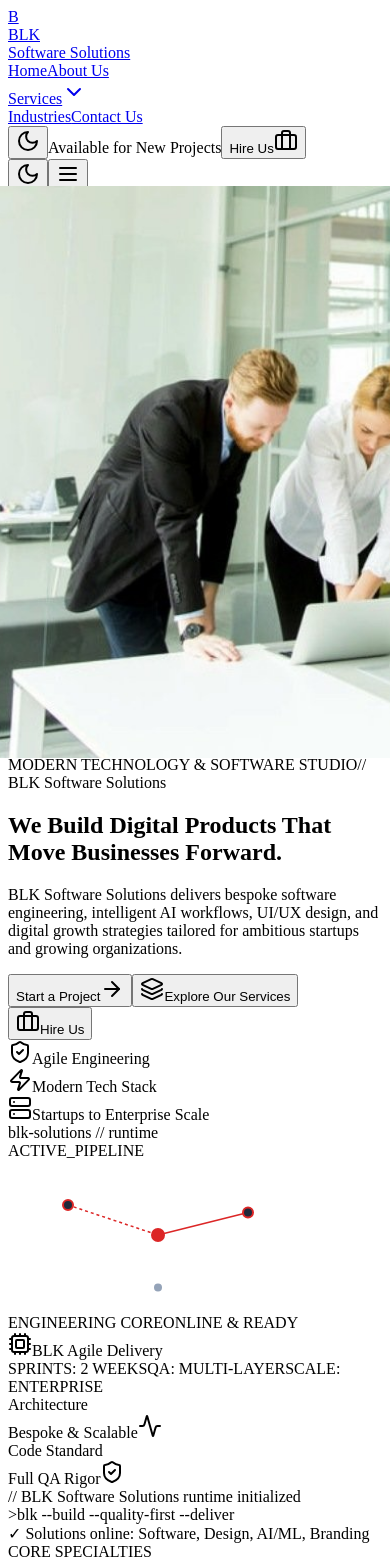
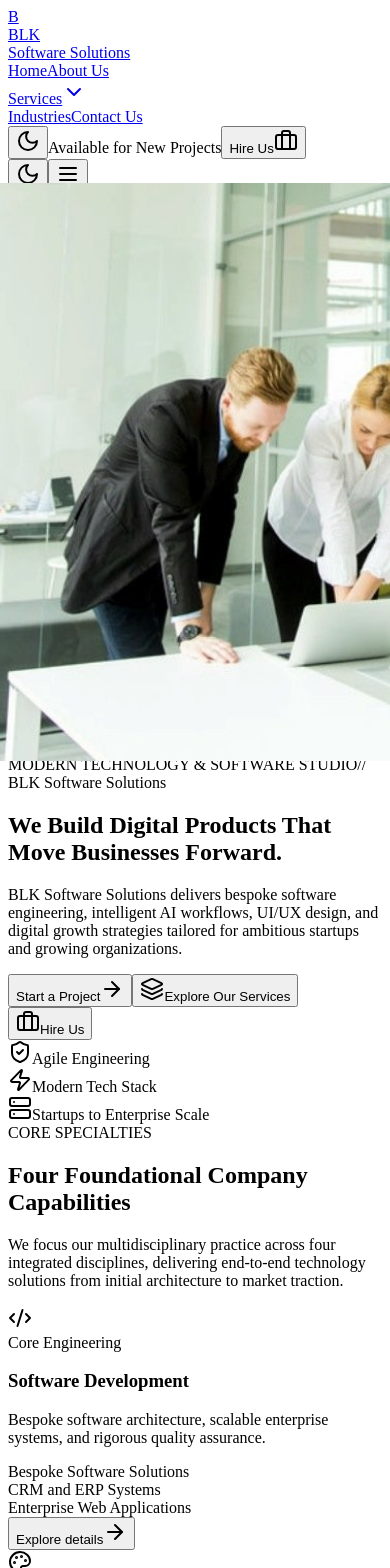
Before and after one commit to kankatala19/BLK-Intro, a React (Vite) app: page /#/ in a window 390 px wide. Shown: the top 1568 px of the page. Built offline with nearby package versions, Linux system fonts and the light colour scheme; the HTML template or start-up script is replaced by a standard one.

Commit message:
feat(hero): remove BLK agile console, highlight collaboration image as full cinematic banner, and balance white dominance with rich contrast styling

```diff
--- a/src/components/sections/AboutSection.jsx
+++ b/src/components/sections/AboutSection.jsx
@@ -91,10 +91,10 @@ export const AboutSection = () => {
                 <motion.div
                   key={pillar.title}
                   variants={fadeIn('up', idx * 0.08)}
-                  className="glass-panel p-6 rounded-2xl border border-slate-200 dark:border-white/10 hover:border-crimson-600/40 transition-colors space-y-4 shadow-sm"
+                  className="bg-white dark:bg-dark-900 p-6 rounded-2xl border border-slate-200/90 dark:border-white/10 hover:border-crimson-600/40 transition-all space-y-4 shadow-sm hover:shadow-lg"
                 >
-                  <div className="w-11 h-11 rounded-xl bg-slate-100 dark:bg-dark-850 border border-slate-200 dark:border-dark-750 flex items-center justify-center text-crimson-600 shadow-sm">
-                    <IconComp className="w-5 h-5" />
+                  <div className="w-12 h-12 rounded-xl bg-slate-900 dark:bg-dark-800 border border-slate-800 dark:border-dark-700 flex items-center justify-center text-white shadow-md">
+                    <IconComp className="w-6 h-6 text-crimson-500" />
                   </div>
 
                   <div className="space-y-2">
--- a/src/components/sections/Hero.jsx
+++ b/src/components/sections/Hero.jsx
@@ -1,7 +1,7 @@
 import React from 'react';
 import { useNavigate } from 'react-router-dom';
 import { motion } from 'framer-motion';
-import { ArrowRight, Layers, Cpu, ShieldCheck, Activity, Zap, Server, Briefcase } from 'lucide-react';
+import { ArrowRight, Layers, ShieldCheck, Zap, Server, Briefcase } from 'lucide-react';
 import { Container } from '../ui/Container';
 import { Button } from '../ui/Button';
 import { Badge } from '../ui/Badge';
@@ -12,49 +12,48 @@ export const Hero = () => {
   const navigate = useNavigate();
 
   return (
-    <section id="home" className="relative pt-32 pb-20 md:pt-40 md:pb-28 overflow-hidden bg-slate-50 dark:bg-dark-950 transition-colors w-full">
+    <section id="home" className="relative pt-32 pb-24 md:pt-44 md:pb-32 overflow-hidden bg-[#07090E] text-white transition-colors w-full min-h-[85vh] lg:min-h-[88vh] flex items-center">
       {/* Background Image Layer: Modern Engineering Collaboration */}
       <div className="absolute inset-0 z-0 overflow-hidden pointer-events-none select-none">
-        {/* Collaborative Team Photo - Highlighted & Crisp */}
+        {/* Collaborative Team Photo - Highlighted & Cinematic Across Full Hero */}
         <motion.img
           src="/images/blk-img.jpg"
           alt="BLK Engineering Team"
-          initial={{ scale: 1.05, opacity: 0 }}
-          animate={{ scale: [1.05, 1.01, 1.04], opacity: 1 }}
+          initial={{ scale: 1.06, opacity: 0 }}
+          animate={{ scale: [1.06, 1.01, 1.04], opacity: 1 }}
           transition={{
-            scale: { duration: 22, repeat: Infinity, ease: "easeInOut" },
-            opacity: { duration: 1, ease: "easeOut" }
+            scale: { duration: 25, repeat: Infinity, ease: 'easeInOut' },
+            opacity: { duration: 1, ease: 'easeOut' },
           }}
-          className="w-full h-full object-cover object-[80%_35%] lg:object-[85%_30%] opacity-80 lg:opacity-90 dark:opacity-35 brightness-[1.03] contrast-[1.10] saturate-[1.08] dark:brightness-75 dark:contrast-125 transition-all"
+          className="w-full h-full object-cover object-[75%_25%] md:object-[70%_25%] lg:object-[65%_30%] opacity-90 brightness-[0.88] contrast-[1.12] saturate-[1.1] transition-all"
         />
 
-        {/* Ambient Gradient Overlays: Clear text contrast on left, fully highlighted image on right */}
-        <div className="absolute inset-0 bg-gradient-to-r from-slate-50 via-slate-50/92 via-40% md:via-45% to-slate-50/15 dark:from-dark-950 dark:via-dark-950/95 dark:via-40% dark:to-transparent" />
-        <div className="absolute inset-0 bg-gradient-to-b from-slate-50/70 via-transparent via-15% to-slate-50/80 dark:from-dark-950/70 dark:via-transparent dark:to-dark-950" />
+        {/* Ambient Gradient Overlays: Deep cinematic gradient for maximum text contrast on left, fully highlighted image across right */}
+        <div className="absolute inset-0 bg-gradient-to-r from-[#07090E]/95 via-[#07090E]/80 via-48% to-[#07090E]/30" />
+        <div className="absolute inset-0 bg-gradient-to-b from-[#07090E]/90 via-transparent via-20% to-[#07090E]" />
 
         {/* Subtle Tech Grid Overlay */}
-        <div className="absolute inset-0 bg-tech-grid opacity-20 dark:opacity-15 mix-blend-overlay" />
+        <div className="absolute inset-0 bg-tech-grid opacity-15 mix-blend-overlay" />
 
-        {/* Image Highlight Flare & Crimson Radiance */}
-        <div className="absolute top-1/3 right-4 lg:right-16 w-[450px] sm:w-[600px] h-[350px] sm:h-[450px] bg-gradient-to-bl from-crimson-600/15 via-crimson-500/10 to-transparent rounded-full blur-[100px]" />
-        <div className="absolute bottom-6 left-1/4 w-[350px] h-[250px] bg-crimson-600/8 dark:bg-crimson-700/12 rounded-full blur-[90px]" />
+        {/* Crimson Ambient Glows */}
+        <div className="absolute top-1/2 left-1/4 -translate-x-1/2 -translate-y-1/2 w-[550px] h-[400px] bg-crimson-600/15 rounded-full blur-[140px]" />
+        <div className="absolute top-1/3 right-10 w-[450px] h-[300px] bg-crimson-700/10 rounded-full blur-[120px]" />
       </div>
 
       <Container className="relative z-10 w-full">
-        <div className="grid grid-cols-1 lg:grid-cols-12 gap-10 lg:gap-8 items-center w-full">
-          {/* Left Column: Introduction & Headlines */}
+        <div className="max-w-3xl lg:max-w-4xl py-6 sm:py-10">
           <motion.div
             variants={staggerContainer(0.12, 0.1)}
             initial="hidden"
             animate="show"
-            className="w-full lg:col-span-7 space-y-7 text-left"
+            className="space-y-8 text-left"
           >
             {/* Status / Eyebrow pill */}
             <motion.div variants={fadeIn('down', 0.1)} className="flex items-center gap-3">
-              <Badge variant="crimson" showDot={true} className="py-1.5 px-3.5 text-xs font-mono">
+              <Badge variant="crimson" showDot={true} className="py-1.5 px-3.5 text-xs font-mono tracking-wide shadow-sm">
                 {siteConfig.hero.badge}
               </Badge>
-              <span className="text-xs font-mono text-slate-500 dark:text-muted-400 hidden sm:inline-block">
+              <span className="text-xs font-mono text-slate-300 hidden sm:inline-block">
                 // {siteConfig.companyName}
               </span>
             </motion.div>
@@ -62,7 +61,7 @@ export const Hero = () => {
             {/* Main Headline */}
             <motion.h1
               variants={heroHeadlineVariant}
-              className="text-4xl sm:text-5xl md:text-6xl font-extrabold tracking-tight leading-[1.08] text-slate-900 dark:text-white"
+              className="text-4xl sm:text-5xl md:text-6xl lg:text-7xl font-extrabold tracking-tight leading-[1.08] text-white"
             >
               We Build <span className="text-gradient-crimson">Digital Products</span> That Move Businesses Forward.
             </motion.h1>
@@ -70,7 +69,7 @@ export const Hero = () => {
             {/* Supporting Description */}
             <motion.p
               variants={fadeIn('up', 0.25)}
-              className="text-base sm:text-lg text-slate-600 dark:text-muted-400 max-w-xl font-normal leading-relaxed"
+              className="text-base sm:text-lg md:text-xl text-slate-200 max-w-2xl font-normal leading-relaxed"
             >
               {siteConfig.hero.description}
             </motion.p>
@@ -78,14 +77,14 @@ export const Hero = () => {
             {/* Action Buttons */}
             <motion.div
               variants={fadeIn('up', 0.35)}
-              className="flex flex-col sm:flex-row items-stretch sm:items-center gap-3.5 pt-2 w-full"
+              className="flex flex-col sm:flex-row items-stretch sm:items-center gap-4 pt-2"
             >
               <Button
                 variant="primary"
                 size="lg"
                 icon={ArrowRight}
                 onClick={() => navigate('/contact')}
-                className="w-full sm:w-auto justify-center"
+                className="w-full sm:w-auto justify-center shadow-[0_0_25px_rgba(220,38,38,0.5)] hover:shadow-[0_0_35px_rgba(220,38,38,0.7)]"
               >
                 {siteConfig.hero.primaryCta}
               </Button>
@@ -95,7 +94,7 @@ export const Hero = () => {
                 icon={Layers}
                 iconPosition="left"
                 onClick={() => navigate('/services')}
-                className="w-full sm:w-auto justify-center"
+                className="w-full sm:w-auto justify-center bg-white/10 hover:bg-white/20 text-white border-white/20 hover:border-white/40 backdrop-blur-md"
               >
                 {siteConfig.hero.secondaryCta}
               </Button>
@@ -105,7 +104,7 @@ export const Hero = () => {
                 icon={Briefcase}
                 iconPosition="left"
                 onClick={() => navigate('/contact')}
-                className="w-full sm:w-auto justify-center border border-slate-300 dark:border-white/10 hover:border-crimson-600/40"
+                className="w-full sm:w-auto justify-center bg-white/5 hover:bg-white/10 text-slate-200 border border-white/15 backdrop-blur-md hover:border-crimson-600/40"
               >
                 {siteConfig.hero.hireCta}
               </Button>
@@ -114,123 +113,21 @@ export const Hero = () => {
             {/* Operational Highlights Bar */}
             <motion.div
               variants={fadeIn('up', 0.45)}
-              className="pt-6 border-t border-slate-200 dark:border-white/5 flex flex-wrap items-center gap-4 sm:gap-6 text-xs text-slate-600 dark:text-muted-400 w-full"
+              className="pt-8 border-t border-white/15 flex flex-wrap items-center gap-3 sm:gap-4 text-xs"
             >
-              <div className="flex items-center gap-2">
-                <ShieldCheck className="w-4 h-4 text-crimson-600 shrink-0" />
-                <span className="font-medium">Agile Engineering</span>
+              <div className="inline-flex items-center gap-2 px-3.5 py-1.5 rounded-full bg-black/50 backdrop-blur-md border border-white/15 text-slate-200 font-medium shadow-sm">
+                <ShieldCheck className="w-4 h-4 text-crimson-500 shrink-0" />
+                <span>Agile Engineering</span>
               </div>
-              <div className="flex items-center gap-2">
-                <Zap className="w-4 h-4 text-crimson-600 shrink-0" />
-                <span className="font-medium">Modern Tech Stack</span>
+              <div className="inline-flex items-center gap-2 px-3.5 py-1.5 rounded-full bg-black/50 backdrop-blur-md border border-white/15 text-slate-200 font-medium shadow-sm">
+                <Zap className="w-4 h-4 text-crimson-500 shrink-0" />
+                <span>Modern Tech Stack</span>
               </div>
-              <div className="flex items-center gap-2">
-                <Server className="w-4 h-4 text-crimson-600 shrink-0" />
-                <span className="font-medium">Startups to Enterprise Scale</span>
+              <div className="inline-flex items-center gap-2 px-3.5 py-1.5 rounded-full bg-black/50 backdrop-blur-md border border-white/15 text-slate-200 font-medium shadow-sm">
+                <Server className="w-4 h-4 text-crimson-500 shrink-0" />
+                <span>Startups to Enterprise Scale</span>
               </div>
             </motion.div>
-          </motion.div>
-
-          {/* Right Column: Abstract Technology Visual */}
-          <motion.div
-            initial={{ opacity: 0, scale: 0.94 }}
-            animate={{ opacity: 1, scale: 1 }}
-            transition={{ duration: 0.8, delay: 0.3, ease: [0.16, 1, 0.3, 1] }}
-            className="w-full lg:col-span-5 relative"
-          >
-            {/* Outer Glow Halo */}
-            <div className="absolute -inset-1 bg-gradient-to-r from-crimson-500/25 to-transparent rounded-2xl blur-xl opacity-60 pointer-events-none" />
-
-            {/* Main Interactive Glass Console */}
-            <div className="relative glass-panel rounded-2xl border border-white/80 dark:border-white/10 shadow-xl dark:shadow-card-dark overflow-hidden bg-white/85 dark:bg-dark-900/85 backdrop-blur-xl w-full">
-              {/* Terminal Window Header */}
-              <div className="flex items-center justify-between px-4 py-3 bg-slate-100/90 dark:bg-dark-850/80 border-b border-slate-200/80 dark:border-white/5">
-                <div className="flex items-center gap-2">
-                  <div className="w-2.5 h-2.5 rounded-full bg-crimson-500/80" />
-                  <div className="w-2.5 h-2.5 rounded-full bg-amber-500/80" />
-                  <div className="w-2.5 h-2.5 rounded-full bg-emerald-500/80" />
-                  <span className="text-[11px] font-mono text-slate-600 dark:text-muted-400 ml-2">
-                    blk-solutions // runtime
-                  </span>
-                </div>
-                <div className="flex items-center gap-1.5 text-[10px] font-mono text-crimson-700 dark:text-crimson-400 bg-crimson-50 dark:bg-crimson-950/60 px-2 py-0.5 rounded border border-crimson-200 dark:border-crimson-900/40">
-                  <span className="w-1.5 h-1.5 rounded-full bg-crimson-600 animate-pulse" />
-                  ACTIVE_PIPELINE
-                </div>
-              </div>
-
-              {/* Console Body: Abstract Technology Topology */}
-              <div className="p-4 sm:p-6 space-y-4 sm:space-y-6">
-                {/* Visual Topology Map */}
-                <div className="relative h-44 rounded-xl bg-slate-900 dark:bg-dark-950/70 border border-slate-800 dark:border-white/5 p-4 overflow-hidden flex flex-col justify-between text-white w-full">
-                  <div className="absolute inset-0 bg-tech-dots opacity-40 pointer-events-none" />
-
-                  {/* Circuit Nodes SVG */}
-                  <svg className="absolute inset-0 w-full h-full pointer-events-none opacity-60" xmlns="http://www.w3.org/2000/svg">
-                    <line x1="20%" y1="30%" x2="50%" y2="50%" stroke="#DC2626" strokeWidth="1.5" strokeDasharray="3 3" />
-                    <line x1="50%" y1="50%" x2="80%" y2="35%" stroke="#DC2626" strokeWidth="1.5" />
-                    <line x1="50%" y1="50%" x2="50%" y2="85%" stroke="rgba(255,255,255,0.2)" strokeWidth="1.5" />
-                    <circle cx="20%" cy="30%" r="5" fill="#1E293B" stroke="#DC2626" strokeWidth="2" />
-                    <circle cx="50%" cy="50%" r="7" fill="#DC2626" />
-                    <circle cx="80%" cy="35%" r="5" fill="#1E293B" stroke="#DC2626" strokeWidth="2" />
-                    <circle cx="50%" cy="85%" r="4" fill="#94A3B8" />
-                  </svg>
-
-                  {/* Top Status */}
-                  <div className="relative z-10 flex justify-between items-center text-[11px] font-mono">
-                    <span className="text-slate-400">ENGINEERING CORE</span>
-                    <span className="text-emerald-400 flex items-center gap-1 font-medium">
-                      <span className="w-1.5 h-1.5 rounded-full bg-emerald-500" />
-                      ONLINE & READY
-                    </span>
-                  </div>
-
-                  {/* Center Node Data Bubble */}
-                  <div className="relative z-10 mx-auto bg-slate-800/90 dark:bg-dark-850/90 border border-crimson-500/50 px-3 py-1.5 rounded-lg shadow-sm flex items-center gap-2">
-                    <Cpu className="w-3.5 h-3.5 text-crimson-400 shrink-0" />
-                    <span className="text-xs font-mono text-white">BLK Agile Delivery</span>
-                  </div>
-
-                  {/* Bottom Telemetry Metrics */}
-                  <div className="relative z-10 flex flex-wrap justify-between items-center gap-1 text-[9px] sm:text-[10px] font-mono text-slate-400 pt-2 border-t border-slate-800 dark:border-white/5">
-                    <span>SPRINTS: 2 WEEKS</span>
-                    <span>QA: MULTI-LAYER</span>
-                    <span>SCALE: ENTERPRISE</span>
-                  </div>
-                </div>
-
-                {/* Secondary Telemetry Indicators */}
-                <div className="grid grid-cols-1 sm:grid-cols-2 gap-3">
-                  <div className="p-3 rounded-lg bg-slate-50 dark:bg-dark-850/60 border border-slate-200 dark:border-white/5 space-y-1">
-                    <div className="text-[10px] font-mono text-slate-500 dark:text-muted-400 uppercase">Architecture</div>
-                    <div className="text-sm font-bold text-slate-900 dark:text-white flex items-center justify-between">
-                      <span>Bespoke & Scalable</span>
-                      <Activity className="w-3.5 h-3.5 text-crimson-600 shrink-0" />
-                    </div>
-                  </div>
-
-                  <div className="p-3 rounded-lg bg-slate-50 dark:bg-dark-850/60 border border-slate-200 dark:border-white/5 space-y-1">
-                    <div className="text-[10px] font-mono text-slate-500 dark:text-muted-400 uppercase">Code Standard</div>
-                    <div className="text-sm font-bold text-slate-900 dark:text-white flex items-center justify-between">
-                      <span>Full QA Rigor</span>
-                      <ShieldCheck className="w-3.5 h-3.5 text-crimson-600 shrink-0" />
-                    </div>
-                  </div>
-                </div>
-
-                {/* Terminal Snippet */}
-                <div className="rounded-lg bg-slate-900 dark:bg-dark-950/80 p-3 font-mono text-[11px] text-slate-400 dark:text-muted-400 border border-slate-800 dark:border-white/5 space-y-1">
-                  <div className="text-slate-500">// BLK Software Solutions runtime initialized</div>
-                  <div className="text-white flex items-center gap-1.5 flex-wrap">
-                    <span className="text-crimson-500">&gt;</span>
-                    <span>blk --build --quality-first --deliver</span>
-                  </div>
-                  <div className="text-emerald-400 text-[10px]">
-                    ✓ Solutions online: Software, Design, AI/ML, Branding
-                  </div>
-                </div>
-              </div>
-            </div>
           </motion.div>
         </div>
       </Container>
```
Also changed, not shown: src/components/layout/Navbar.jsx (+43 -13 lines), src/components/sections/CapabilitiesSection.jsx (+5 -5 lines), src/components/sections/ContactSection.jsx (+20 -20 lines), src/components/sections/IndustriesSection.jsx (+4 -4 lines).
